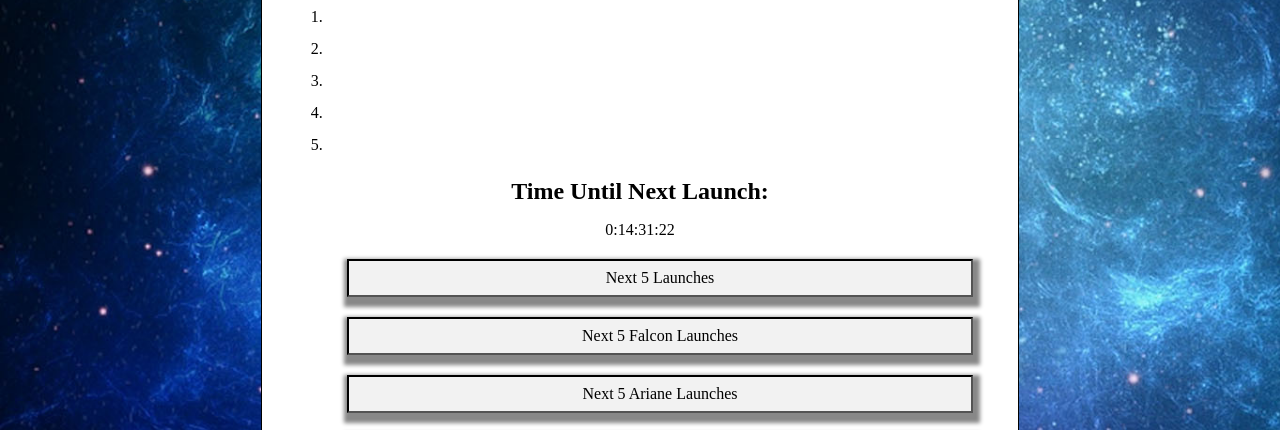
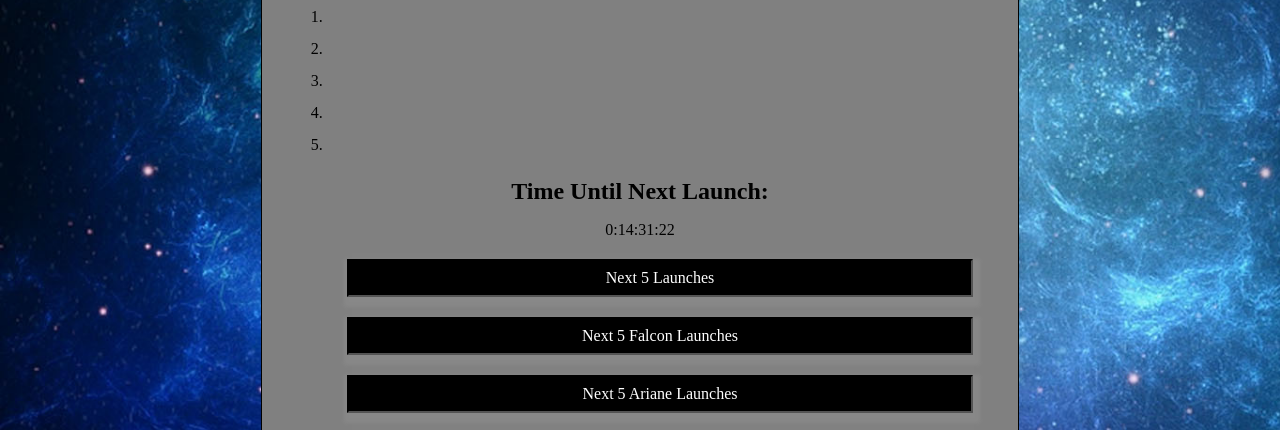
Before and after one commit to Waaahhh/RocketLaunchProject, a plain HTML site: page index.html in a window 1280 px wide. Shown: the part 358-788 px from the top of the page. Drawn offline with Linux system fonts and the light colour scheme; no server answers.

Commit message:
final commit before turn in

```diff
--- a/index.html
+++ b/index.html
@@ -7,7 +7,7 @@
 <html lang="en">
 <head>
     <meta charset="utf-8">
-    <title>Address Book</title>
+    <title>Rocket Launch Project</title>
     <link rel="stylesheet" href="style.css">
 </head>
 
--- a/style.css
+++ b/style.css
@@ -3,7 +3,7 @@
   margin: 20%;
   padding: 25px;
   border: 1px solid;
-  background-color: white;
+  background-color: grey;
 }
 li{
   text-align: left;
@@ -24,7 +24,8 @@ ul li{
   margin: 3%;
   padding: 1px;
   box-shadow: 2px 5px 4px 5px #888888;
-  background-color: #f2f2f2;
+  background-color: #000000;
+  color:white;
 }
 ul li:hover{
   font-size: 105%;
```
